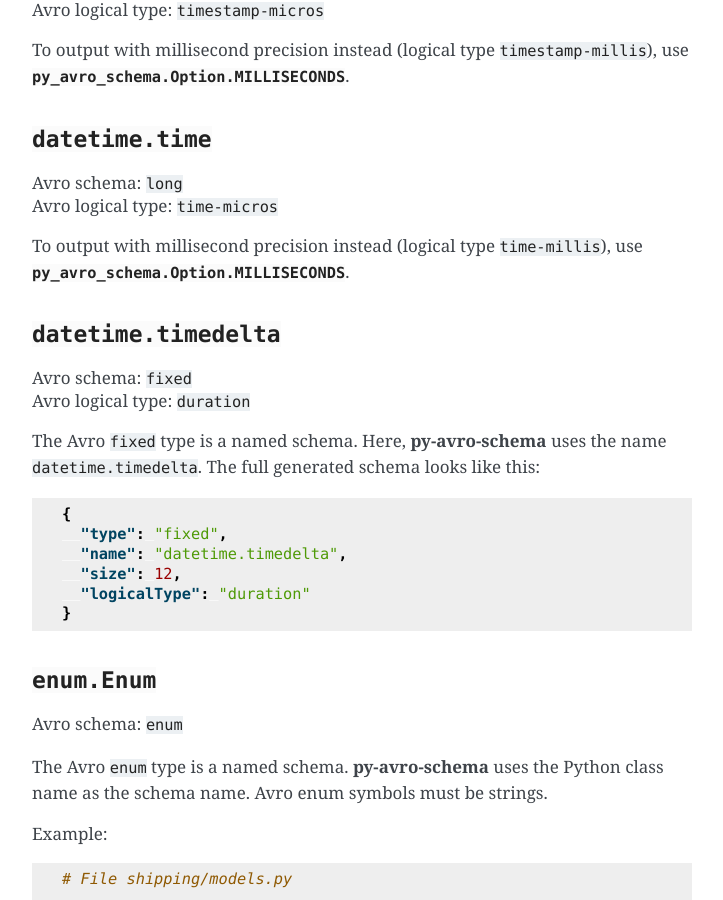
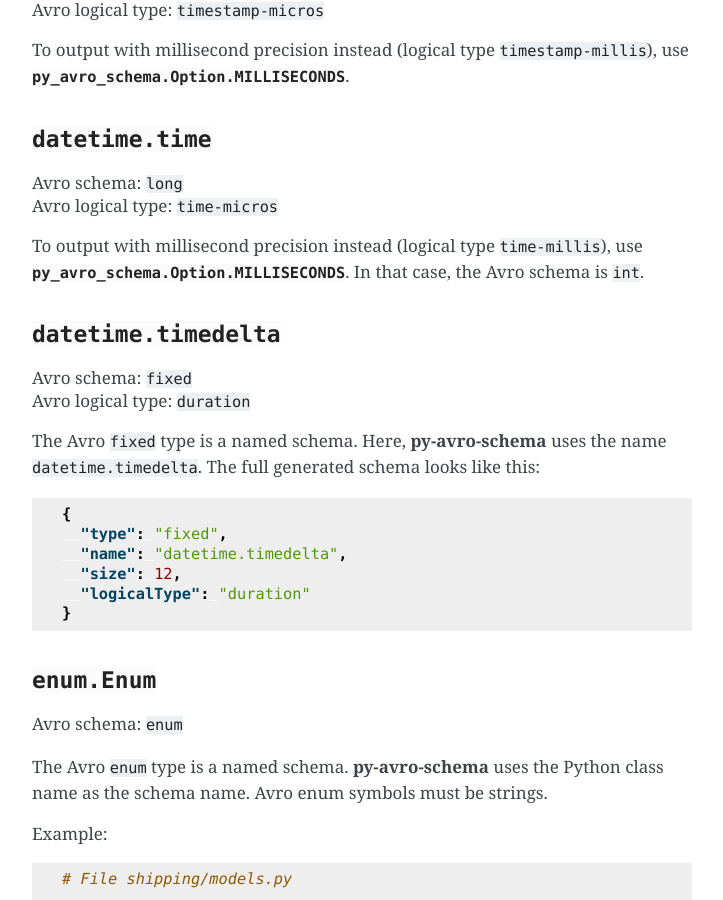
Before and after one commit to jpmorganchase/py-avro-schema, a Sphinx documentation site: the page built from docs/types.rst, in a window 1280 px wide and 900 px high, scrolled down 4725 px. Shown: the whole window, without its empty margins (388-1111 px from the left). Built offline with Sphinx 7.4.7, drawn with Linux system fonts in a browser that asks for light colours.

Commit message:
Explain in docs that time-millis maps to int schema

```diff
--- a/docs/types.rst
+++ b/docs/types.rst
@@ -244,6 +244,7 @@ To output with millisecond precision instead (logical type ``timestamp-millis``)
 | Avro logical type: ``time-micros``
 
 To output with millisecond precision instead (logical type ``time-millis``), use :attr:`py_avro_schema.Option.MILLISECONDS`.
+In that case, the Avro schema is ``int``.
 
 
 :class:`datetime.timedelta`
```
